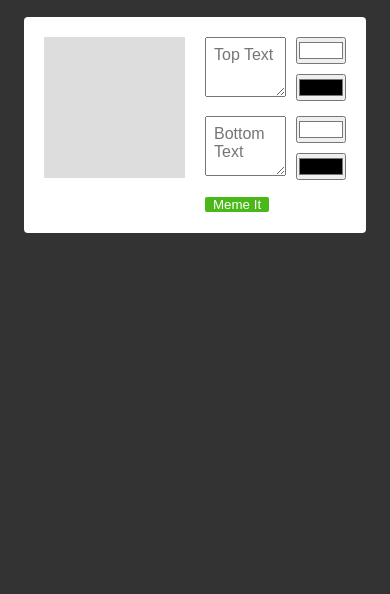
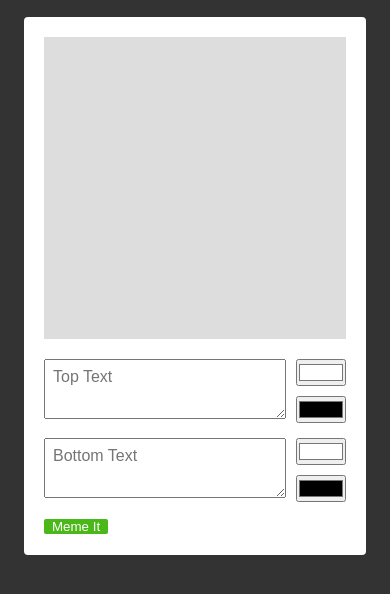
Before and after one commit to srejas/i-meme-it, a website built with Parcel: page src/edit.html in a window 390 px wide. Shown: the part 64-658 px from the top of the page. Built offline with nearby package versions, Linux system fonts and the light colour scheme.

Commit message:
Mobile style view for edit page added in style.css

```diff
--- a/src/css/style.css
+++ b/src/css/style.css
@@ -138,9 +138,9 @@ body {
   }
 }
 
-/* Responsive breakpoint for mobile */
+/* Editor Container Mobile Styles */
 @media (max-width: 768px) {
-  .meme-generator-container {
+  #editor-container {
     flex-direction: column;
   }
 }
```
